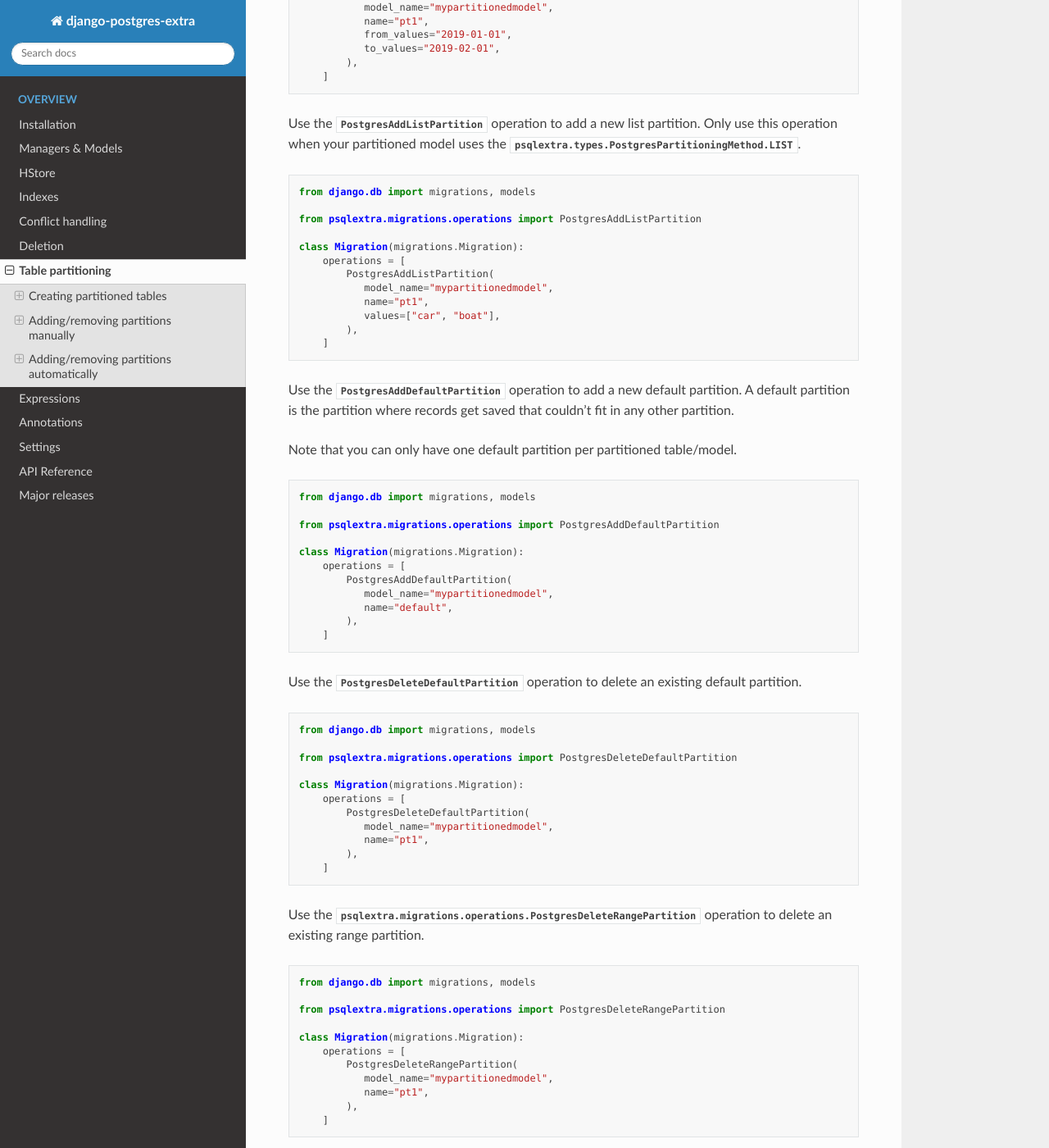
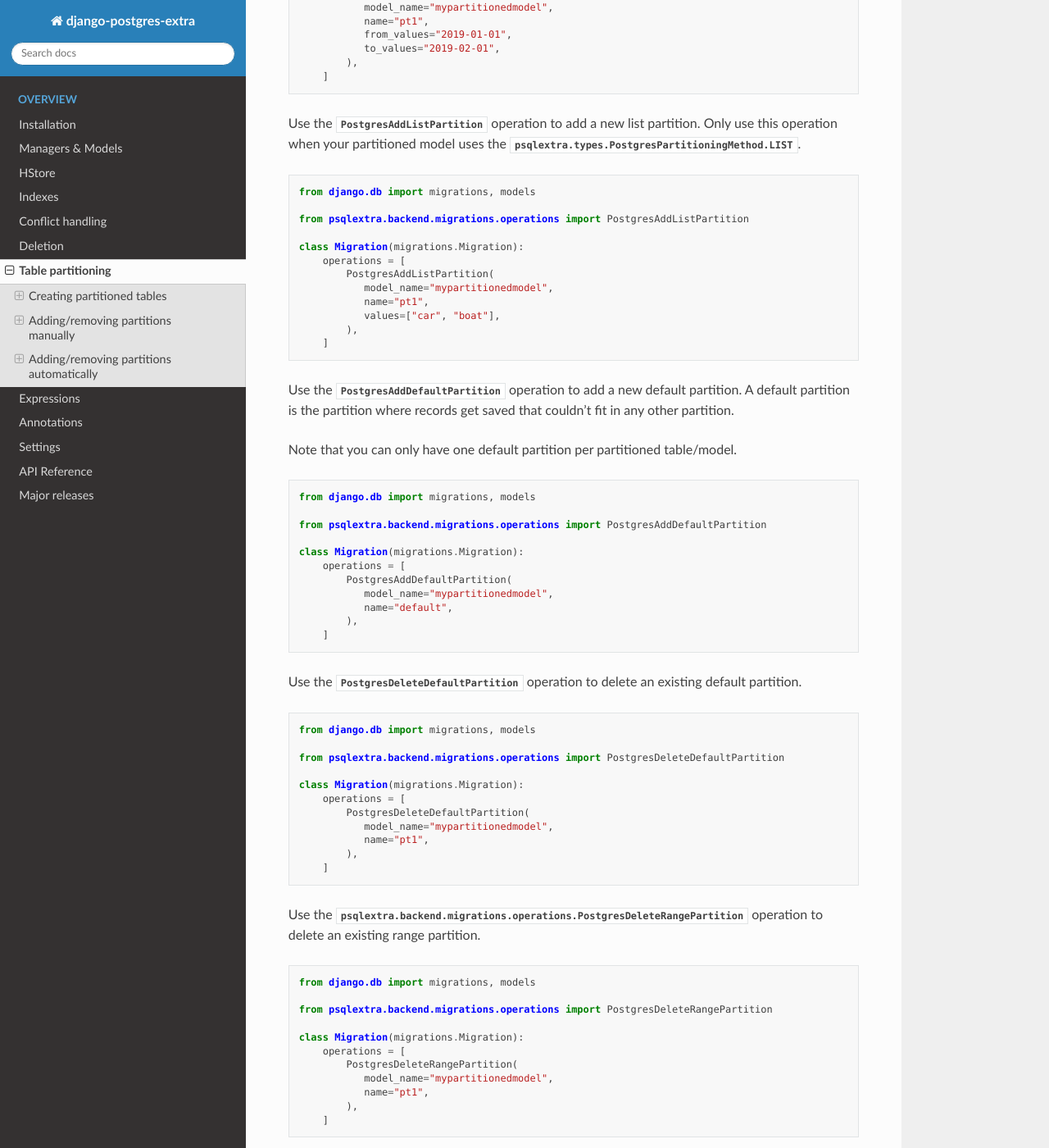
Before and after one commit to SectorLabs/django-postgres-extra, a Sphinx documentation site: the page built from docs/source/table_partitioning.rst, in a window 1280 px wide and 1400 px high, scrolled down 2289 px. Shown: the whole window at 82% size. Built offline with Sphinx 7.4.7 and the Read the Docs theme 2.0.0, drawn with Linux system fonts in a browser that asks for light colours; some of the changed text lies outside the part shown.

Commit message:
Update package psqlextra.migrations.operations name

```diff
--- a/docs/source/table_partitioning.rst
+++ b/docs/source/table_partitioning.rst
@@ -73,7 +73,7 @@ This will generate a migration that creates the partitioned table with a default
 
     Always use ``python manage.py pgmakemigrations`` for partitioned models.
 
-    The model must be created by the :class:`~psqlextra.migrations.operations.PostgresCreatePartitionedModel` operation.
+    The model must be created by the :class:`~psqlextra.backend.migrations.operations.PostgresCreatePartitionedModel` operation.
 
     Do not use the standard ``python manage.py makemigrations`` command for partitioned models. Django will issue a standard :class:`~django:django.db.migrations.operations.CreateModel` operation. Doing this will not create a partitioned table and all subsequent operations will fail.
 
@@ -89,13 +89,13 @@ Partitions are tables. Each partition must be given a unique name. :class:`~psql
 Adding a range partition
 ~~~~~~~~~~~~~~~~~~~~~~~~
 
-Use the :class:`~psqlextra.migrations.operations.PostgresAddRangePartition` operation to add a new range partition. Only use this operation when your partitioned model uses the :attr:`psqlextra.types.PostgresPartitioningMethod.RANGE`.
+Use the :class:`~psqlextra.backend.migrations.operations.PostgresAddRangePartition` operation to add a new range partition. Only use this operation when your partitioned model uses the :attr:`psqlextra.types.PostgresPartitioningMethod.RANGE`.
 
 .. code-block:: python
 
    from django.db import migrations, models
 
-   from psqlextra.migrations.operations import PostgresAddRangePartition
+   from psqlextra.backend.migrations.operations import PostgresAddRangePartition
 
    class Migration(migrations.Migration):
        operations = [
@@ -111,13 +111,13 @@ Use the :class:`~psqlextra.migrations.operations.PostgresAddRangePartition` oper
 Adding a list partition
 ~~~~~~~~~~~~~~~~~~~~~~~
 
-Use the :class:`~psqlextra.migrations.operations.PostgresAddListPartition` operation to add a new list partition. Only use this operation when your partitioned model uses the :attr:`psqlextra.types.PostgresPartitioningMethod.LIST`.
+Use the :class:`~psqlextra.backend.migrations.operations.PostgresAddListPartition` operation to add a new list partition. Only use this operation when your partitioned model uses the :attr:`psqlextra.types.PostgresPartitioningMethod.LIST`.
 
 .. code-block:: python
 
    from django.db import migrations, models
 
-   from psqlextra.migrations.operations import PostgresAddListPartition
+   from psqlextra.backend.migrations.operations import PostgresAddListPartition
 
    class Migration(migrations.Migration):
        operations = [
@@ -132,7 +132,7 @@ Use the :class:`~psqlextra.migrations.operations.PostgresAddListPartition` opera
 Adding a default partition
 ~~~~~~~~~~~~~~~~~~~~~~~~~~
 
-Use the :class:`~psqlextra.migrations.operations.PostgresAddDefaultPartition` operation to add a new default partition. A default partition is the partition where records get saved that couldn't fit in any other partition.
+Use the :class:`~psqlextra.backend.migrations.operations.PostgresAddDefaultPartition` operation to add a new default partition. A default partition is the partition where records get saved that couldn't fit in any other partition.
 
 Note that you can only have one default partition per partitioned table/model.
 
@@ -140,7 +140,7 @@ Note that you can only have one default partition per partitioned table/model.
 
    from django.db import migrations, models
 
-   from psqlextra.migrations.operations import PostgresAddDefaultPartition
+   from psqlextra.backend.migrations.operations import PostgresAddDefaultPartition
 
    class Migration(migrations.Migration):
        operations = [
@@ -154,13 +154,13 @@ Note that you can only have one default partition per partitioned table/model.
 Deleting a default partition
 ~~~~~~~~~~~~~~~~~~~~~~~~~~~~
 
-Use the :class:`~psqlextra.migrations.operations.PostgresDeleteDefaultPartition` operation to delete an existing default partition.
+Use the :class:`~psqlextra.backend.migrations.operations.PostgresDeleteDefaultPartition` operation to delete an existing default partition.
 
 .. code-block:: python
 
    from django.db import migrations, models
 
-   from psqlextra.migrations.operations import PostgresDeleteDefaultPartition
+   from psqlextra.backend.migrations.operations import PostgresDeleteDefaultPartition
 
    class Migration(migrations.Migration):
        operations = [
@@ -174,13 +174,13 @@ Use the :class:`~psqlextra.migrations.operations.PostgresDeleteDefaultPartition`
 Deleting a range partition
 ~~~~~~~~~~~~~~~~~~~~~~~~~~
 
-Use the :class:`psqlextra.migrations.operations.PostgresDeleteRangePartition` operation to delete an existing range partition.
+Use the :class:`psqlextra.backend.migrations.operations.PostgresDeleteRangePartition` operation to delete an existing range partition.
 
 .. code-block:: python
 
    from django.db import migrations, models
 
-   from psqlextra.migrations.operations import PostgresDeleteRangePartition
+   from psqlextra.backend.migrations.operations import PostgresDeleteRangePartition
 
    class Migration(migrations.Migration):
        operations = [
@@ -194,13 +194,13 @@ Use the :class:`psqlextra.migrations.operations.PostgresDeleteRangePartition` op
 Deleting a list partition
 ~~~~~~~~~~~~~~~~~~~~~~~~~
 
-Use the :class:`~psqlextra.migrations.operations.PostgresDeleteListPartition` operation to delete an existing list partition.
+Use the :class:`~psqlextra.backend.migrations.operations.PostgresDeleteListPartition` operation to delete an existing list partition.
 
 .. code-block:: python
 
    from django.db import migrations, models
 
-   from psqlextra.migrations.operations import PostgresDeleteListPartition
+   from psqlextra.backend.migrations.operations import PostgresDeleteListPartition
 
    class Migration(migrations.Migration):
        operations = [
```
